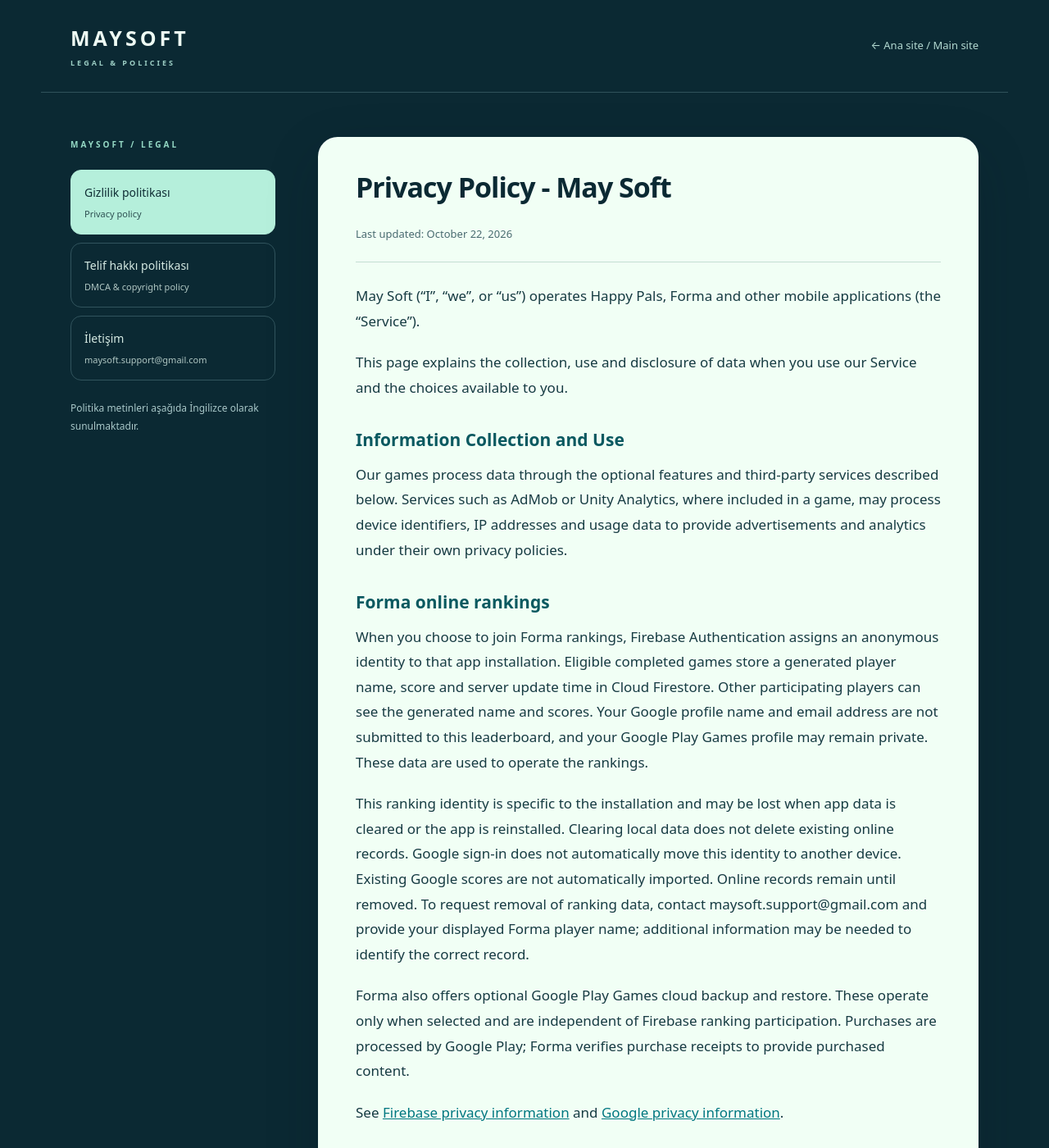
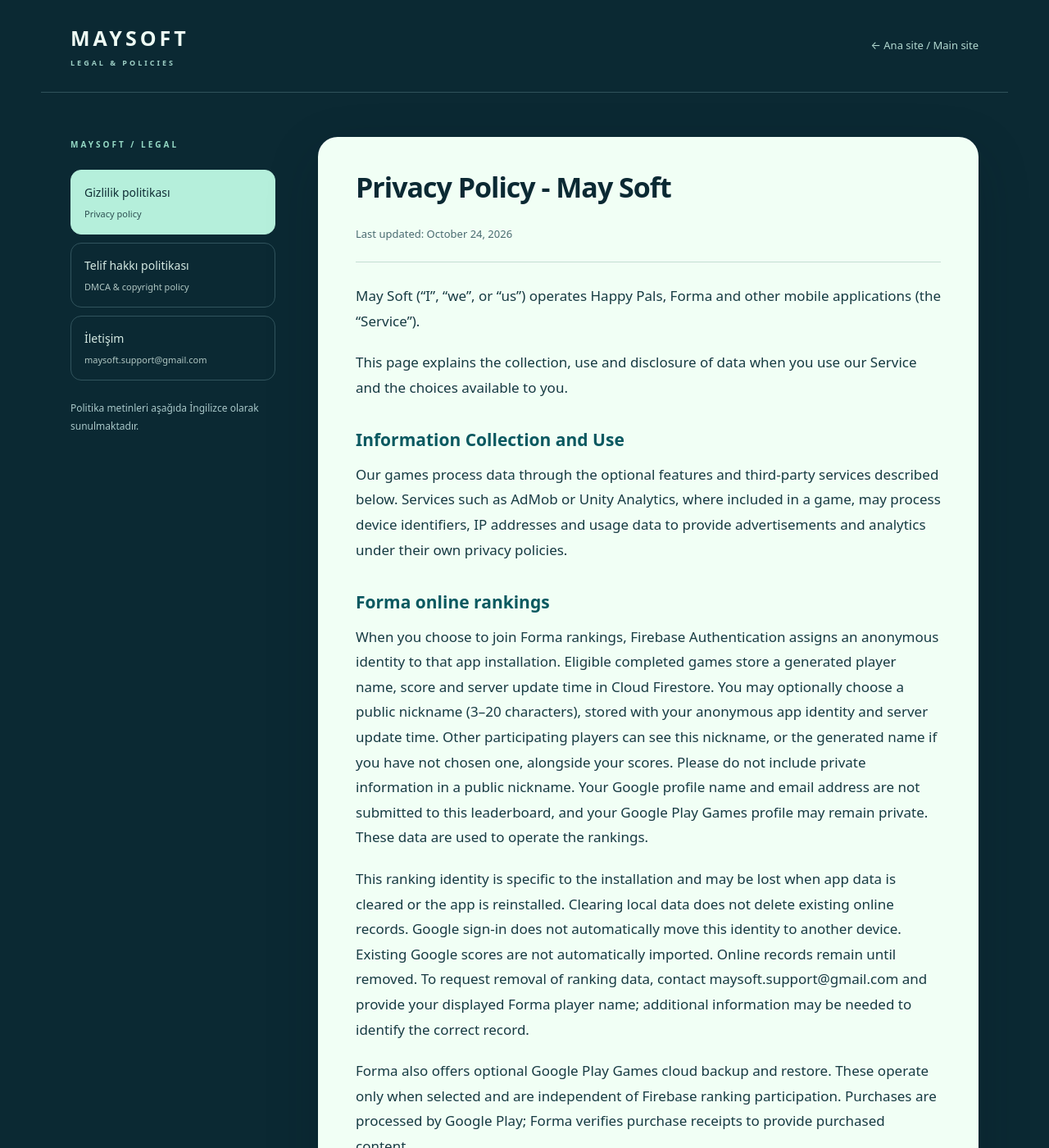
Before and after one commit to aydemircan35/game-policies, a Jekyll site: the page built from privacy-policy.md, in a window 1280 px wide and 1400 px high. Shown: the whole window at 82% size. Built offline with Jekyll 4.4.1, drawn with Linux system fonts in a browser that asks for light colours; our own code applies the rules of GitHub Pages for plain Markdown files.

Commit message:
Disclose optional Forma public nicknames for version 5.0.6

```diff
--- a/privacy-policy.md
+++ b/privacy-policy.md
@@ -1,6 +1,6 @@
 # Privacy Policy - May Soft
 
-Last updated: October 22, 2026
+Last updated: October 24, 2026
 
 May Soft ("I", "we", or "us") operates Happy Pals, Forma and other mobile applications (the "Service").
 
@@ -10,7 +10,7 @@ This page explains the collection, use and disclosure of data when you use our S
 Our games process data through the optional features and third-party services described below. Services such as AdMob or Unity Analytics, where included in a game, may process device identifiers, IP addresses and usage data to provide advertisements and analytics under their own privacy policies.
 
 ### Forma online rankings
-When you choose to join Forma rankings, Firebase Authentication assigns an anonymous identity to that app installation. Eligible completed games store a generated player name, score and server update time in Cloud Firestore. Other participating players can see the generated name and scores. Your Google profile name and email address are not submitted to this leaderboard, and your Google Play Games profile may remain private. These data are used to operate the rankings.
+When you choose to join Forma rankings, Firebase Authentication assigns an anonymous identity to that app installation. Eligible completed games store a generated player name, score and server update time in Cloud Firestore. You may optionally choose a public nickname (3–20 characters), stored with your anonymous app identity and server update time. Other participating players can see this nickname, or the generated name if you have not chosen one, alongside your scores. Please do not include private information in a public nickname. Your Google profile name and email address are not submitted to this leaderboard, and your Google Play Games profile may remain private. These data are used to operate the rankings.
 
 This ranking identity is specific to the installation and may be lost when app data is cleared or the app is reinstalled. Clearing local data does not delete existing online records. Google sign-in does not automatically move this identity to another device. Existing Google scores are not automatically imported. Online records remain until removed. To request removal of ranking data, contact maysoft.support@gmail.com and provide your displayed Forma player name; additional information may be needed to identify the correct record.
 
```
